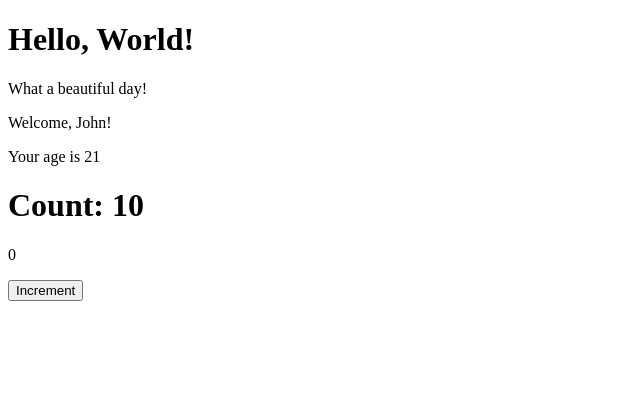
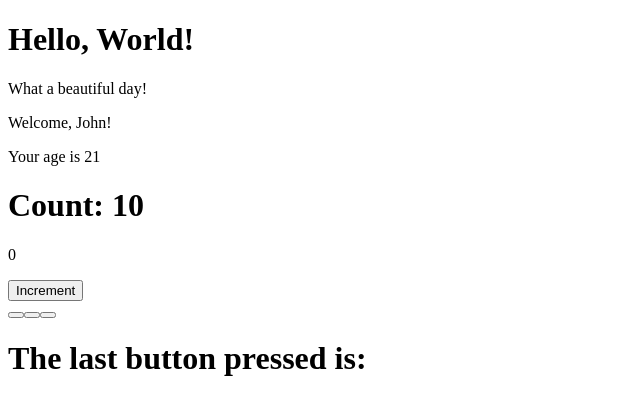
Before and after one commit to Martybb01/react-exercises, a React (Create React App) app: page / in a window 1280 px wide. Shown: the top 414 px of the page, without its empty margins (0-640 px from the left). Built offline with nearby package versions, Linux system fonts and the light colour scheme.

Commit message:
ClickTracker component

```diff
--- a/src/App.js
+++ b/src/App.js
@@ -1,5 +1,6 @@
 import React from "react";
 import { ClickCounter } from "./ClickCounter";
+import { ClickTracker } from "./ClickTracker";
 import { Counter } from "./Counter";
 import { Hello } from "./Hello";
 import { Welcome } from "./Welcome";
@@ -12,6 +13,7 @@ export class App extends React.Component {
         <Welcome name="John" />
         <Counter />
         <ClickCounter initialValue={0} incrementBy={1} />
+        <ClickTracker />
       </div>
     );
   }
--- /dev/null
+++ b/src/ClickTracker.js
@@ -0,0 +1,22 @@
+import React from "react";
+
+export class ClickTracker extends React.Component {
+  state = {
+    button: this.props.name,
+  };
+  trackLastPress = (event) => {
+    this.setState({
+      button: event.currentTarget.name,
+    });
+  };
+  render() {
+    return (
+      <div>
+        <button name="first btn" onClick={this.trackLastPress}></button>
+        <button name="second btn" onClick={this.trackLastPress}></button>
+        <button name="third btn" onClick={this.trackLastPress}></button>
+        <h1>The last button pressed is: {this.state.button} </h1>
+      </div>
+    );
+  }
+}
```
